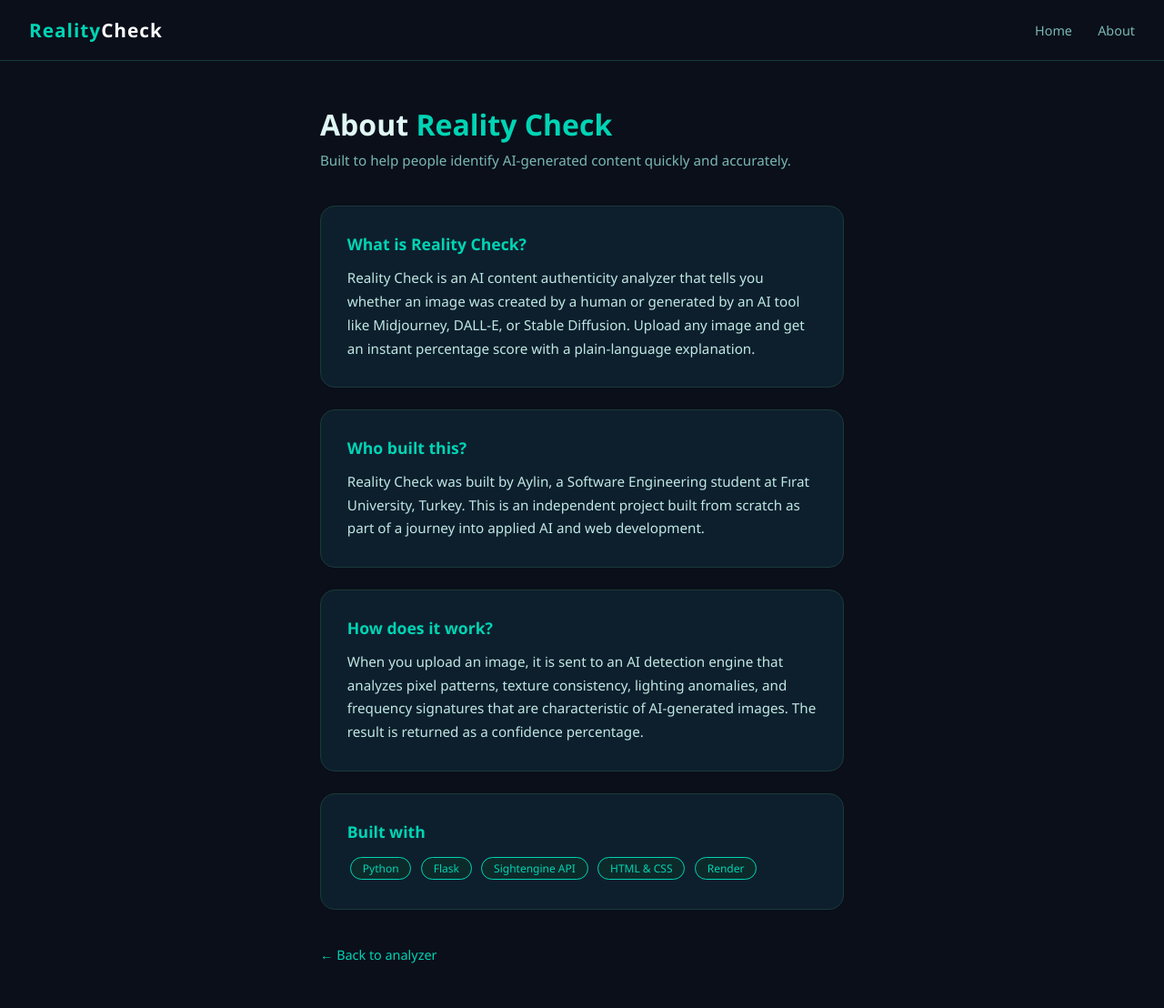
After one commit to Aylin-Urumi/AI-content-detector, a Flask app: page /about in a window 1280 px wide. The commit adds this page. Shown: the whole page at 91% size. Run offline with Flask 3, Linux system fonts and the light colour scheme.

Commit message:
site changes

```diff
--- a/app.py
+++ b/app.py
@@ -11,6 +11,10 @@ SIGHTENGINE_SECRET = os.environ.get('SIGHTENGINE_SECRET')
 @app.route('/')
 def home():
     return render_template('index.html')
+
+@app.route('/about')
+def about():
+    return render_template('about.html')
 
 @app.route('/analyze', methods=['POST'])
 def analyze():
--- /dev/null
+++ b/templates/about.html
@@ -0,0 +1,68 @@
+<!DOCTYPE html>
+<html lang="en">
+<head>
+    <meta charset="UTF-8">
+    <meta name="viewport" content="width=device-width, initial-scale=1.0">
+    <title>About — Reality Check</title>
+    <style>
+        * { margin: 0; padding: 0; box-sizing: border-box; }
+        body { background: #0a0f1a; font-family: 'Segoe UI', sans-serif; color: #e0f7f4; min-height: 100vh; display: flex; flex-direction: column; align-items: center; }
+        .nav { width: 100%; padding: 1.2rem 2rem; display: flex; justify-content: space-between; align-items: center; border-bottom: 1px solid #1a3a3a; }
+        .logo { font-size: 1.3rem; font-weight: 700; color: #00d4b4; letter-spacing: 1px; text-decoration: none; }
+        .logo span { color: #ffffff; }
+        .nav-links a { color: #7ab8b4; text-decoration: none; margin-left: 1.5rem; font-size: 0.9rem; }
+        .nav-links a:hover { color: #00d4b4; }
+        .container { max-width: 640px; width: 100%; padding: 3rem 2rem; }
+        h1 { font-size: 2rem; font-weight: 800; margin-bottom: 0.5rem; }
+        h1 span { color: #00d4b4; }
+        .subtitle { color: #7ab8b4; margin-bottom: 2.5rem; font-size: 0.95rem; }
+        .card { background: #0d1f2d; border: 1px solid #1a3a3a; border-radius: 16px; padding: 1.8rem; margin-bottom: 1.5rem; }
+        .card h2 { font-size: 1.1rem; color: #00d4b4; margin-bottom: 0.8rem; }
+        .card p { color: #c0e8e4; line-height: 1.7; font-size: 0.95rem; }
+        .back-btn { display: inline-block; margin-top: 1rem; color: #00d4b4; text-decoration: none; font-size: 0.9rem; }
+        .back-btn:hover { text-decoration: underline; }
+        .tag { display: inline-block; background: #0d2a2a; color: #00d4b4; border: 1px solid #00d4b4; border-radius: 20px; font-size: 0.75rem; padding: 0.2rem 0.8rem; margin: 0.2rem; }
+    </style>
+</head>
+<body>
+    <nav class="nav">
+        <a href="/" class="logo">Reality<span>Check</span></a>
+        <div class="nav-links">
+            <a href="/">Home</a>
+            <a href="/about">About</a>
+        </div>
+    </nav>
+    <div class="container">
+        <h1>About <span>Reality Check</span></h1>
+        <p class="subtitle">Built to help people identify AI-generated content quickly and accurately.</p>
+
+        <div class="card">
+            <h2>What is Reality Check?</h2>
+            <p>Reality Check is an AI content authenticity analyzer that tells you whether an image was created by a human or generated by an AI tool like Midjourney, DALL-E, or Stable Diffusion. Upload any image and get an instant percentage score with a plain-language explanation.</p>
+        </div>
+
+        <div class="card">
+            <h2>Who built this?</h2>
+            <p>Reality Check was built by Aylin, a Software Engineering student at Fırat University, Turkey. This is an independent project built from scratch as part of a journey into applied AI and web development.</p>
+        </div>
+
+        <div class="card">
+            <h2>How does it work?</h2>
+            <p>When you upload an image, it is sent to an AI detection engine that analyzes pixel patterns, texture consistency, lighting anomalies, and frequency signatures that are characteristic of AI-generated images. The result is returned as a confidence percentage.</p>
+        </div>
+
+        <div class="card">
+            <h2>Built with</h2>
+            <div>
+                <span class="tag">Python</span>
+                <span class="tag">Flask</span>
+                <span class="tag">Sightengine API</span>
+                <span class="tag">HTML & CSS</span>
+                <span class="tag">Render</span>
+            </div>
+        </div>
+
+        <a href="/" class="back-btn">← Back to analyzer</a>
+    </div>
+</body>
+</html>
--- a/templates/result.html
+++ b/templates/result.html
@@ -39,7 +39,10 @@
 <body>
     <nav class="nav">
         <div class="logo">Reality<span>Check</span></div>
-        <div style="font-size:0.8rem; color:#7ab8b4;">AI Content Authenticity Analyzer</div>
+        <div class="nav-links">
+    <a href="/" style="color:#7ab8b4; text-decoration:none; margin-left:1.5rem; font-size:0.9rem;">Home</a>
+    <a href="/about" style="color:#7ab8b4; text-decoration:none; margin-left:1.5rem; font-size:0.9rem;">About</a>
+</div>
     </nav>
     <div class="container">
         <h2>Analysis Complete</h2>
```
Also changed, not shown: templates/index.html (+9 -1 lines), README.md (added).
